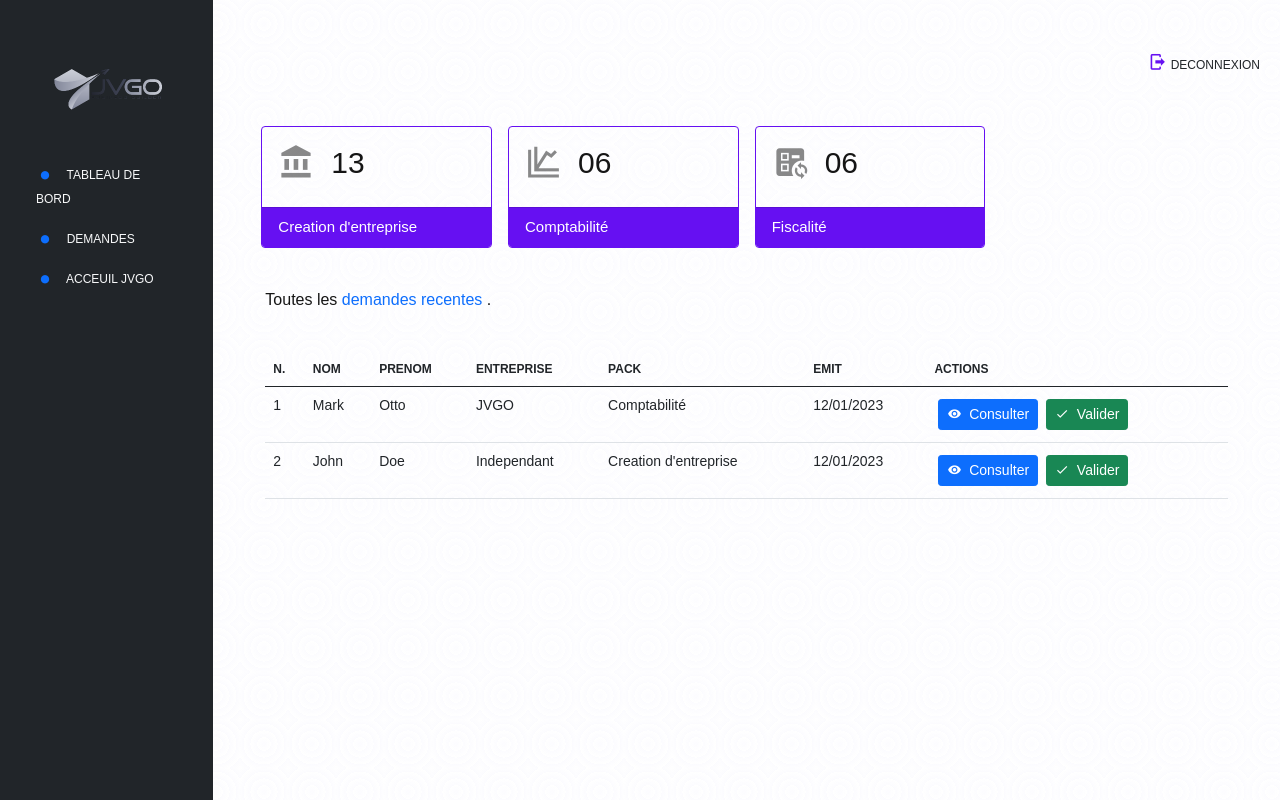
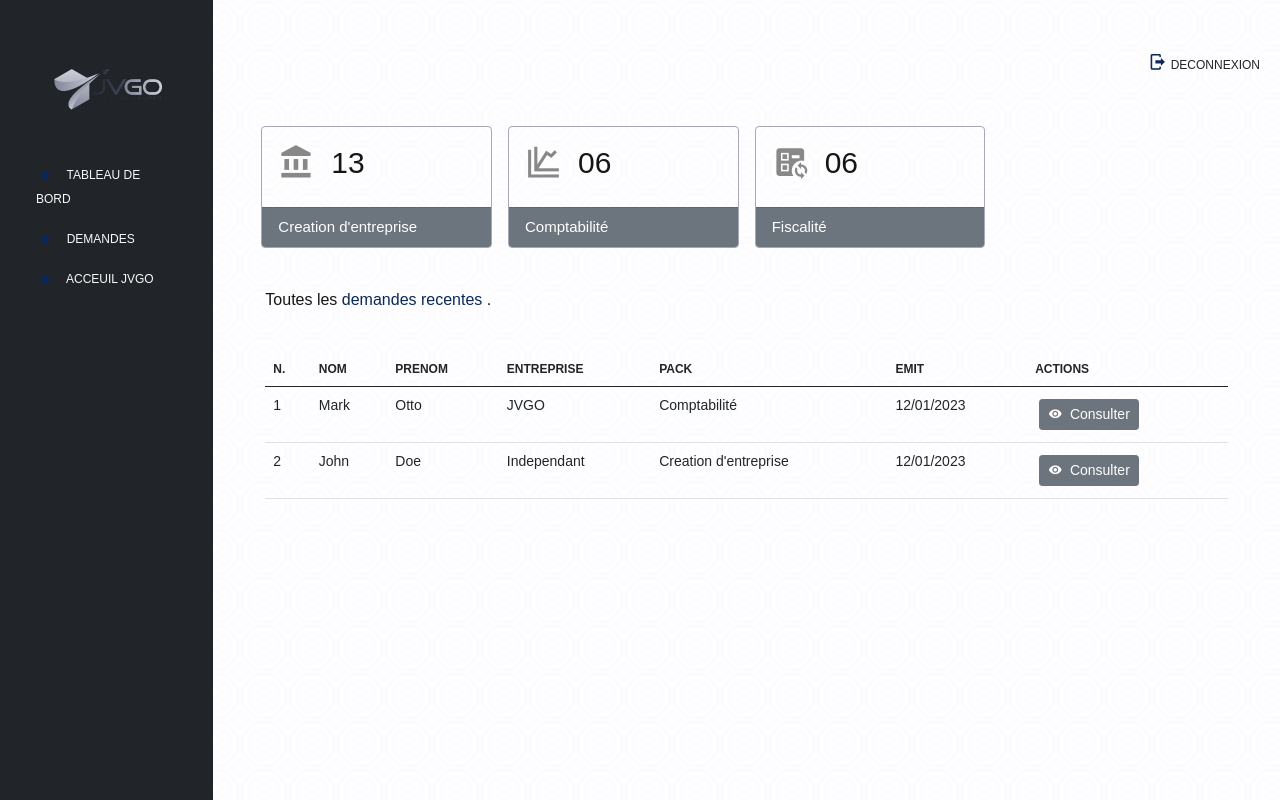
Before and after one commit to alexis90210/jvgo-business-builder, a Symfony app: template templates/dashboard/index.html.twig in a window 1280 px wide. Run offline with Twig, Linux system fonts and the light colour scheme; the template is opened without the code that fills it, so the values that code supplies are empty; some libraries are stand-ins or nearby versions; some web fonts are replaced.

Commit message:
some changes related to theme

```diff
--- a/public/css/main.css
+++ b/public/css/main.css
@@ -322,29 +322,34 @@ a {
   text-align: center;
   border: 2px solid transparent;
   cursor: pointer;
+  opacity: 1;
 }
 .button-effect-3 > a > span {
-    color: var(--light) !important;
-    opacity: .9;
+    color: #fff !important;
+    opacity: 1;
 }
 
 .button-effect-3 > span {
-    color: var(--light) !important;
-    opacity: .9;
+    color: #fff !important;
+    opacity: 1;
 }
 
 
-.button-effect-3:hover {
+.button-effect-3:hover,
+.actived-btn
+ {
   border: 2px solid var(--dark);
   background-color: transparent;
   transition: var(--transition);
 }
 
-.button-effect-3:hover > a > span {
+.button-effect-3:hover > a > span,
+.actived-btn > a > span  {
     color: var(--dark) !important;
 }
 
-.button-effect-3:hover > span {
+.button-effect-3:hover > span,
+.actived-btn > span  {
     color: var(--dark) !important;
 }
 
@@ -442,13 +447,5 @@ body {
   height: 100vh;
 }
 .border-blue {
-  border:1px solid #6610f2;
+  border:1px solid var(--light);
 }
-
-.text-violet {
-  color: #6610f2;
-}
-
-.rounded-full {
-  border-radius: 50%;
-}
--- a/public/js/custom/dashboard.js
+++ b/public/js/custom/dashboard.js
@@ -5,3 +5,7 @@ function openMenu() {
 function closeMenu() {
     !document.querySelector('#toggle-menu-mobile').classList.contains('d-sm-none') ? document.querySelector('#toggle-menu-mobile').classList.add('d-sm-none') : document.querySelector('#toggle-menu-mobile').classList.add('d-sm-none')
 }
+
+function newPage( route ) {
+    window.location.href = route
+}
--- a/templates/apropos/index.html.twig
+++ b/templates/apropos/index.html.twig
@@ -35,7 +35,8 @@
 
 				<div class="container-fluid ">
 					<div class="row">
-						<div class="col-lg-5 d-lg-block d-xl-block d-md-none d-sm-none grid place-items">
+						<div class="col-lg-5 d-lg-block d-xl-block d-md-none d-sm-none">
+						<br> <br>
 							<img src="{{asset('images/about.jpg')}}" class="row-4 rounded" alt="" srcset=""/>
 						</div>
 						<div class="col-lg-7 grid place-items">
--- a/templates/dashboard/index.html.twig
+++ b/templates/dashboard/index.html.twig
@@ -16,7 +16,7 @@
 			<div class="col-lg-2 bg-dark vh-100 overflow-hidden d-sm-none d-md-block" id="toggle-menu-mobile">
 				<p class="d-flex justify-content-end d-sm-block d-md-block d-lg-none d-xl-none ">
 					<span class="size-3 px-1 pt-4 text-dark fw-1" onclick="closeMenu()">
-						<i class="mdi mdi-close size-7 text-violet"></i>
+						<i class="mdi mdi-close size-7 is-text-primary"></i>
 						MENU</span>
 				</p>
 				<div class="mt-5 p-3">
@@ -25,17 +25,17 @@
 					<div class="py-4 px-2 fw-2">
 						<p>
 							<a class="size-3 px-1 text-light fw-1" href="/dashboard">
-								<i class="mdi mdi-circle size-2 text-primary"></i>
+								<i class="mdi mdi-circle size-2 is-text-primary"></i>
 								&nbsp; &nbsp; TABLEAU DE BORD</a>
 						</p>
 						<p>
 							<a class="size-3 px-1 text-light fw-1" href="/dashboard/demandes">
-								<i class="mdi mdi-circle size-2 text-primary"></i>
+								<i class="mdi mdi-circle size-2 is-text-primary"></i>
 								&nbsp; &nbsp; DEMANDES</a>
 						</p>
 						<p>
 							<a class="size-3 px-1 text-light fw-1" href="/">
-								<i class="mdi mdi-circle size-2 text-primary"></i>
+								<i class="mdi mdi-circle size-2 is-text-primary"></i>
 								&nbsp; &nbsp; ACCEUIL JVGO</a>
 						</p>
 					</div>
@@ -45,7 +45,7 @@
 				<div class="d-flex justify-content-end p-3 pt-5 align-items-center d-sm-none d-lg-block  d-xl-block">
 					<div class="d-flex justify-content-end flex-nowrap">
 						<a class="size-3 px-1 text-dark fw-1" href="/">
-							<i class="mdi mdi-logout size-7 text-violet"></i>
+							<i class="mdi mdi-logout size-7 is-text-primary"></i>
 							DECONNEXION</a>
 					</div>
 				</div>
@@ -53,10 +53,10 @@
 				<div class="d-flex justify-content-between p-3 pt-5 align-items-center d-sm-block d-md-block d-lg-none d-xl-none ">
 					<div class="d-flex justify-content-between flex-nowrap">
 						<span class="size-3 px-1 text-dark fw-1" onclick="openMenu()">
-							<i class="mdi mdi-menu size-7 text-violet"></i>
+							<i class="mdi mdi-menu size-7 is-text-primary"></i>
 							MENU</span>
 						<a class="size-3 px-1 text-dark fw-1" href="/">
-							<i class="mdi mdi-logout size-7 text-violet"></i>
+							<i class="mdi mdi-logout size-7 is-text-primary"></i>
 							DECONNEXION</a>
 					</div>
 				</div>
@@ -76,7 +76,7 @@
 											</div>
 										</div>
 									</div>
-									<div class="card-footer text-white" style="background-color:#6610f2">
+									<div class="card-footer text-white bg-secondary">
 										<p class="m-0 size-5">Creation d'entreprise</p>
 									</div>
 								</div>
@@ -94,7 +94,7 @@
 											</div>
 										</div>
 									</div>
-									<div class="card-footer text-white" style="background-color:#6610f2">
+									<div class="card-footer text-white bg-secondary">
 										<p class="m-0 size-5">Comptabilité</p>
 									</div>
 								</div>
@@ -112,7 +112,7 @@
 											</div>
 										</div>
 									</div>
-									<div class="card-footer text-white" style="background-color:#6610f2">
+									<div class="card-footer text-white bg-secondary">
 										<p class="m-0 size-5">Fiscalité</p>
 									</div>
 								</div>
@@ -126,7 +126,7 @@
 							<div class="col-lg-12 py-2 px-lg-4 ">
 
 								<p class="py-4">Toutes les
-									<span class="text-primary">demandes recentes
+									<span class="is-text-primary">demandes recentes
 									</span>.</p>
 								<div class=" d-sm-none d-lg-block  d-xl-block">
 									<table class="table table-responsive-sm ">
@@ -150,13 +150,9 @@
 												<td class="py-2 size-4">Comptabilité</td>
 												<td class="py-2 size-4">12/01/2023</td>
 												<td class="py-2 size-4 d-flex flex-nowrap">
-													<button onclick="newPage('/dashboard/detail-demande/1')" type="button" class="btn-sm d-flex flex-nowrap m-1 btn btn-primary">
+													<button onclick="newPage('/dashboard/detail-demande/1')" class="btn-sm d-flex flex-nowrap m-1 btn btn-secondary">
 														<i class="mdi mdi-eye"></i>
 														<span class="d-sm-none d-md-none d-lg-block d-xl-block">&nbsp; Consulter</span>
-													</button>
-													<button onclick="newPage('/dashboard/detail-demande/1')" type="button" class="btn-sm d-flex flex-nowrap m-1 btn btn-success">
-														<i class="mdi mdi-check"></i>
-														<span class="d-sm-none d-md-none d-lg-block d-xl-block">&nbsp; Valider</span>
 													</button>
 												</td>
 											</tr>
@@ -168,13 +164,9 @@
 												<td class="py-2 size-4">Creation d'entreprise</td>
 												<td class="py-2 size-4">12/01/2023</td>
 												<td class="py-2 size-4 d-flex flex-nowrap">
-													<button onclick="newPage('/dashboard/detail-demande/1')" type="button" class="btn-sm d-flex flex-nowrap m-1 btn btn-primary">
+													<button onclick="newPage('/dashboard/detail-demande/1')" class="btn-sm d-flex flex-nowrap m-1 btn btn-secondary">
 														<i class="mdi mdi-eye"></i>
 														<span class="d-sm-none d-md-none d-lg-block d-xl-block">&nbsp; Consulter</span>
-													</button>
-													<button onclick="newPage('/dashboard/detail-demande/1')" type="button" class="btn-sm d-flex flex-nowrap m-1 btn btn-success">
-														<i class="mdi mdi-check"></i>
-														<span class="d-sm-none d-md-none d-lg-block d-xl-block">&nbsp; Valider</span>
 													</button>
 												</td>
 											</tr>
@@ -216,14 +208,11 @@
 											12/01/2023</li>
 										<li class="size-3 list-group-item">
 											<b>
-												<button onclick="newPage('/dashboard/detail-demande/1')" type="button" class="btn-sm d-flex flex-nowrap m-1 btn btn-primary">
+												<button onclick="newPage('/dashboard/detail-demande/1')" class="btn-sm d-flex flex-nowrap m-1 btn btn-secondary">
 													<i class="mdi mdi-eye"></i>
 													<span class="d-sm-none d-md-none d-lg-block d-xl-block">&nbsp; Consulter</span>
 												</button>
-												<button onclick="newPage('/dashboard/detail-demande/1')" type="button" class="btn-sm d-flex flex-nowrap m-1 btn btn-success">
-													<i class="mdi mdi-check"></i>
-													<span class="d-sm-none d-md-none d-lg-block d-xl-block">&nbsp; Valider</span>
-												</button>
+
 											</li>
 										</li>
 									</ul>
--- a/templates/home/index.html.twig
+++ b/templates/home/index.html.twig
@@ -55,7 +55,7 @@
 							</div>
 
 							<div class="col-lg-6">
-								<div class="button-effect-3 my-1 py-3">
+								<div class="button-effect-3 actived-btn my-1 py-3">
 									<a href="/creation-entreprise" class="p-1">
 										<span class="no-wrap">
 											<i class="mdi mdi-chevron-right"></i>
@@ -158,8 +158,7 @@
 															</li>
 															<li class="pb-3">
 																<i class="mdi mdi-check"></i>
-																Fourniture d’un
-																												            plan (cartographie) détaillé du process
+																Fourniture d’un plan (cartographie) détaillé du process
 																												            d’incorporation de la société
 															</li>
 															<li class="pb-3">
```
Also changed, not shown: templates/demandes/index.html.twig (+5 -15 lines), templates/detail_demande/index.html.twig (+8 -8 lines), templates/login/index.html.twig (+4 -4 lines).
